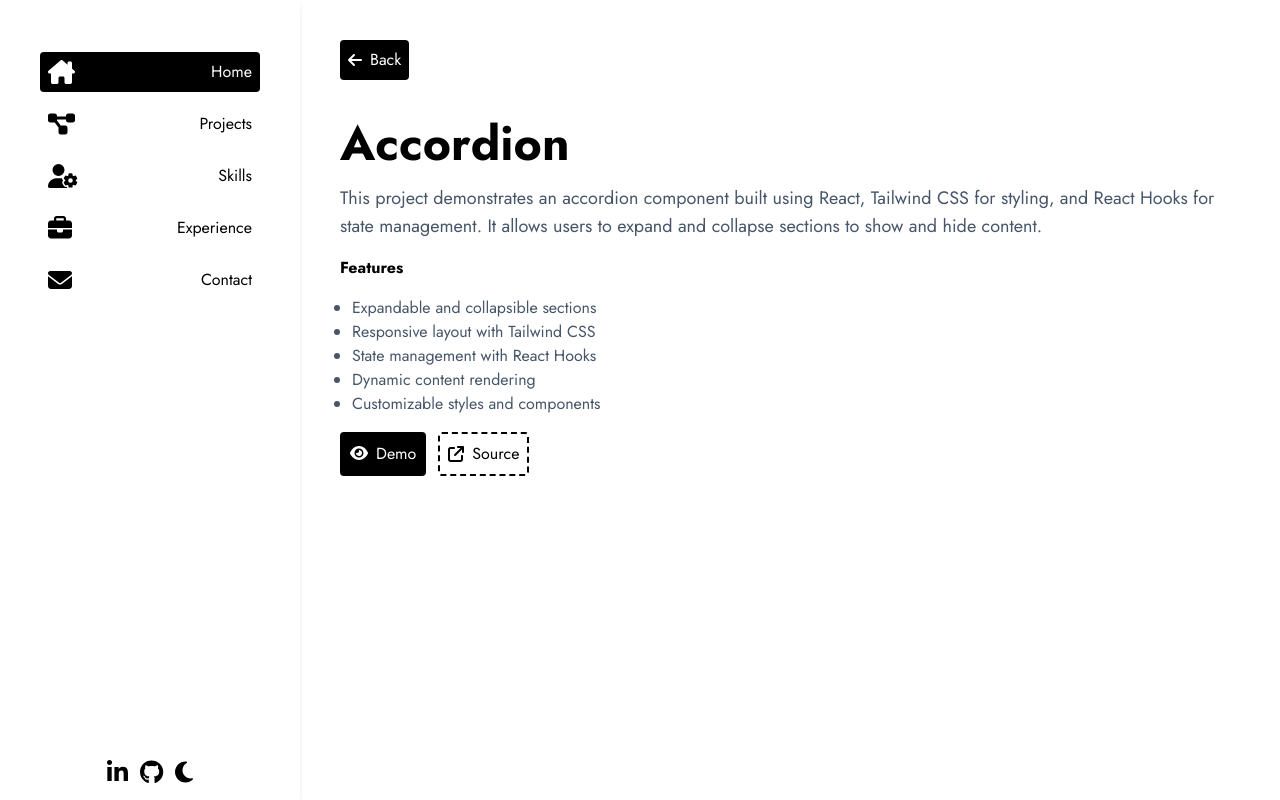
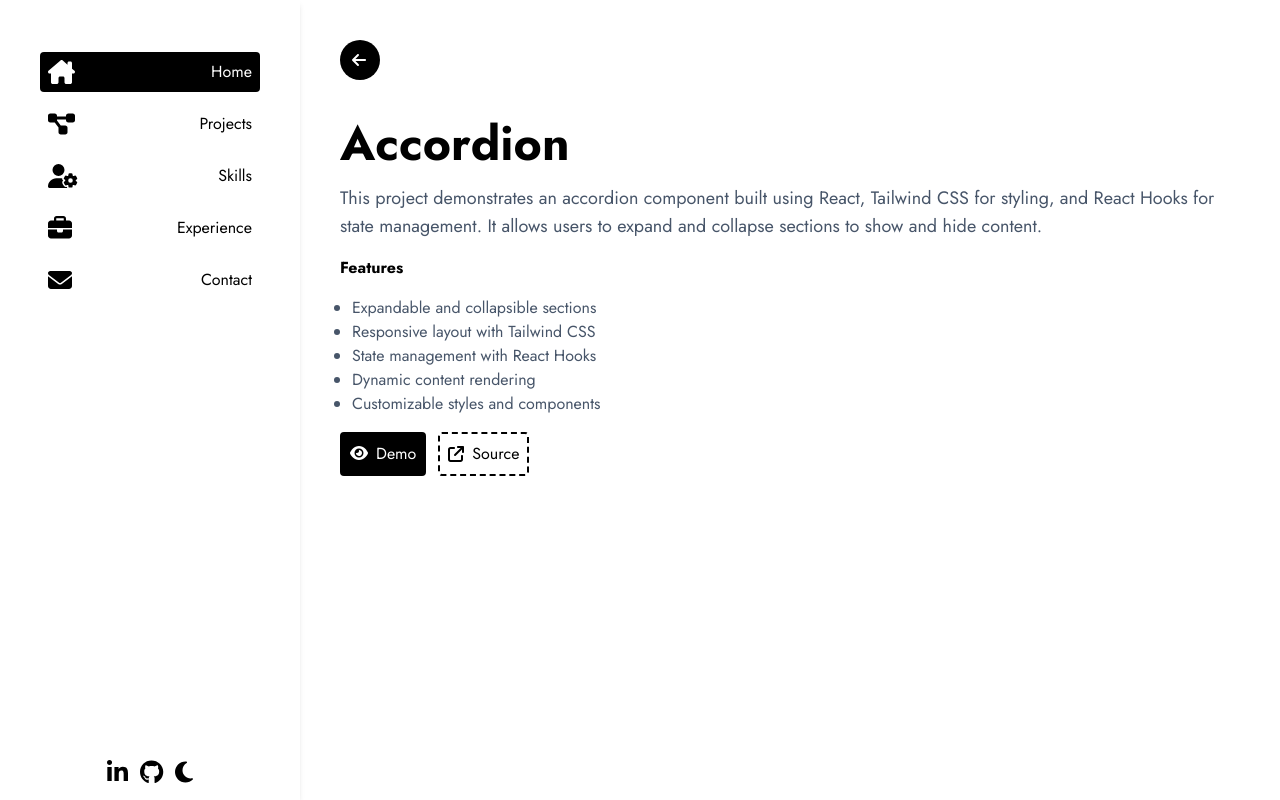
Before and after one commit to Mark-Alexis-Posadas/react-portfolio, a React (Vite) app: page /projects/Accordion in a window 1280 px wide. Built offline with nearby package versions, Linux system fonts and the light colour scheme.

Commit message:
remove back text

```diff
--- a/src/pages/ProjectDetails/index.tsx
+++ b/src/pages/ProjectDetails/index.tsx
@@ -38,10 +38,9 @@ const ProjectDetails: React.FC<Props> = ({ projectsData, isDark }) => {
               isDark
                 ? "dark:bg-[#999] dark:text-white"
                 : "dark:bg-black dark:text-white"
-            } rounded p-2 flex items-center gap-2`}
+            } rounded-full w-10 h-10 p-3 flex items-center gap-2`}
           >
             <FontAwesomeIcon icon={faArrowLeft} />
-            Back
           </button>
         </Link>
         <div className="mt-4">
```
